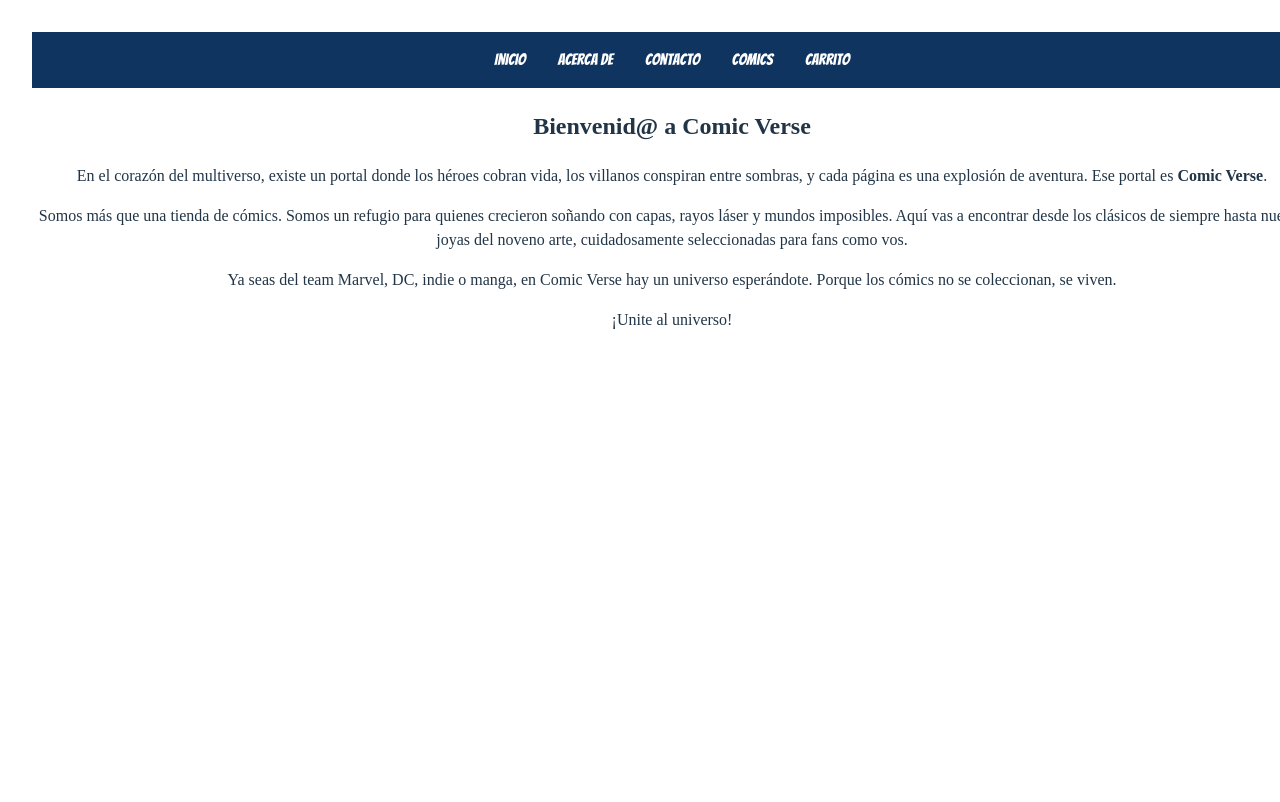
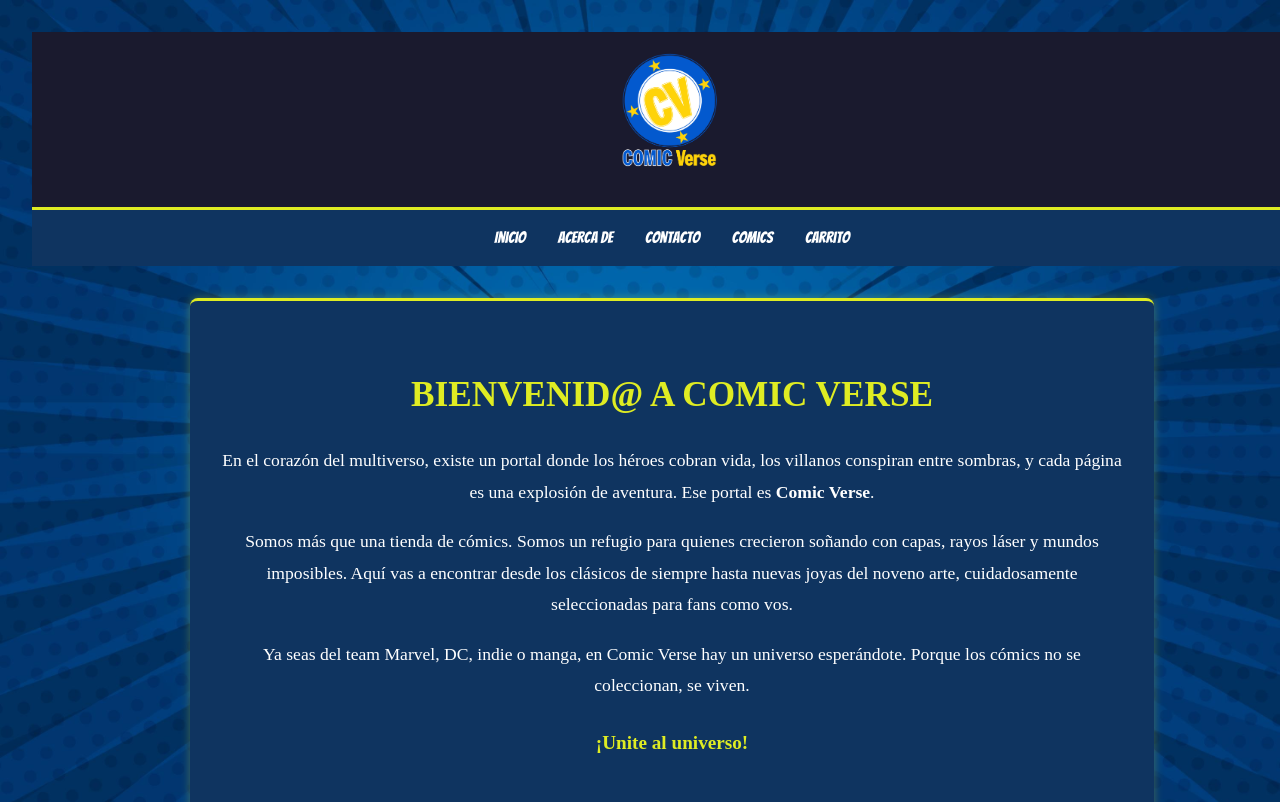
Before and after one commit to andymartinez75/comic_verse, a React (Vite) app: page /about in a window 1280 px wide. Shown: the top 802 px of the page. Built offline with nearby package versions, Linux system fonts and the light colour scheme.

Commit message:
agrego fondo a la pagina y modifico nav y header para q salgan en todos los enlaces

```diff
--- a/src/App.jsx
+++ b/src/App.jsx
@@ -7,6 +7,8 @@
 import Carrito from './components/Carrito'
 import About from './components/About'
 import Contacto from './components/Contacto'
+import Header from './components/Header'
+import Footer from './components/Footer'
 
 function App() {
   const [productosCarrito, setProductosCarrito] = useState([])
@@ -32,7 +34,9 @@
 
   return (
     <div>
+      <Header/>
       <Nav />
+
       <Routes>
         <Route path="/" element={<Home />} />
         <Route path="/productos" element={<ProductosContainer functionCarrito={funcionCarrito} />} />
@@ -40,6 +44,8 @@
         <Route path="/about" element={<About />} />
         <Route path="/contacto" element={<Contacto />} />
       </Routes>
+
+      <Footer/>
     </div>
   )
 }
--- a/src/components/About.jsx
+++ b/src/components/About.jsx
@@ -1,26 +1,26 @@
-import React from 'react';
-import "../styles/about.css";
+import '../styles/about.css'
 
 const About = () => {
   return (
-    <section className="bg-[#0f3460] text-[#dfec23] p-10 rounded-2xl shadow-xl max-w-4xl mx-auto mt-10">
-      <h2 className="text-4xl font-bold mb-6 text-center border-b border-[#dfec23] pb-2">
-        Bienvenid@ a Comic Verse
-      </h2>
-      <p className="text-lg leading-relaxed mb-4 text-white">
+
+          <section className="about-section">
+      <h2 className="about-title">Bienvenid@ a Comic Verse</h2>
+
+      <p className="about-text">
         En el corazón del multiverso, existe un portal donde los héroes cobran vida, los villanos conspiran entre sombras, y cada página es una explosión de aventura. Ese portal es <strong>Comic Verse</strong>.
       </p>
-      <p className="text-lg leading-relaxed mb-4 text-white">
+
+      <p className="about-text">
         Somos más que una tienda de cómics. Somos un refugio para quienes crecieron soñando con capas, rayos láser y mundos imposibles. Aquí vas a encontrar desde los clásicos de siempre hasta nuevas joyas del noveno arte, cuidadosamente seleccionadas para fans como vos.
       </p>
-      <p className="text-lg leading-relaxed text-white">
+
+      <p className="about-text">
         Ya seas del team Marvel, DC, indie o manga, en Comic Verse hay un universo esperándote. Porque los cómics no se coleccionan, se viven.
       </p>
-      <div className="mt-6 text-center">
-        <span className="text-[#dfec23] font-semibold">¡Unite al universo!</span>
-      </div>
-    </section>
-  );
-};
 
-export default About;
+      <p className="about-cta">¡Unite al universo!</p>
+      </section>
+  )
+}
+
+export default About
--- a/src/index.css
+++ b/src/index.css
@@ -29,6 +29,14 @@
   margin: 0;
   min-width: 320px;
   min-height: 100vh;
+
+  background-image: url('../src/assets/4851275.jpg');
+  background-size: cover;
+  background-repeat: no-repeat;
+  background-attachment: fixed;
+  background-position: center;
+  background-color: #0f3460; /* Color de respaldo */
+  color: white;
 }
 
 h1 {
--- a/src/layouts/Home.jsx
+++ b/src/layouts/Home.jsx
@@ -9,9 +9,7 @@
     return(
 
             <div>
-                <Header/>
                 <Main/>
-                <Footer/>
             </div>
 
     )
--- a/src/styles/about.css
+++ b/src/styles/about.css
@@ -1,8 +1,33 @@
+.about-section {
+    background-color: #0f3460;
+    color: #ffffff;
+    padding: 2rem;
+    border-top: 3px solid #dfec23;
+    border-bottom: 3px solid #dfec23;
+    text-align: center;
+    line-height: 1.8;
+    max-width: 900px;
+    margin: 2rem auto;
+    border-radius: 8px;
+    box-shadow: 0 0 10px rgba(223, 236, 35, 0.3);
+}
 
-.about p {
-    padding: 2rem;
-    text-align: center;
-    background-color: #16213e;
-    color: #ffffff;
-    font-family: 'Bangers', sans-serif;
+.about-title {
+    color: #dfec23;
+    font-size: 2.2rem;
+    margin-bottom: 1.2rem;
+    font-weight: bold;
+    text-transform: uppercase;
 }
+
+.about-text {
+    font-size: 1.1rem;
+    margin-bottom: 1rem;
+}
+
+.about-cta {
+    color: #dfec23;
+    font-weight: bold;
+    margin-top: 1.5rem;
+    font-size: 1.2rem;
+}
```
Also changed, not shown: src/assets/4851275.jpg (added).
